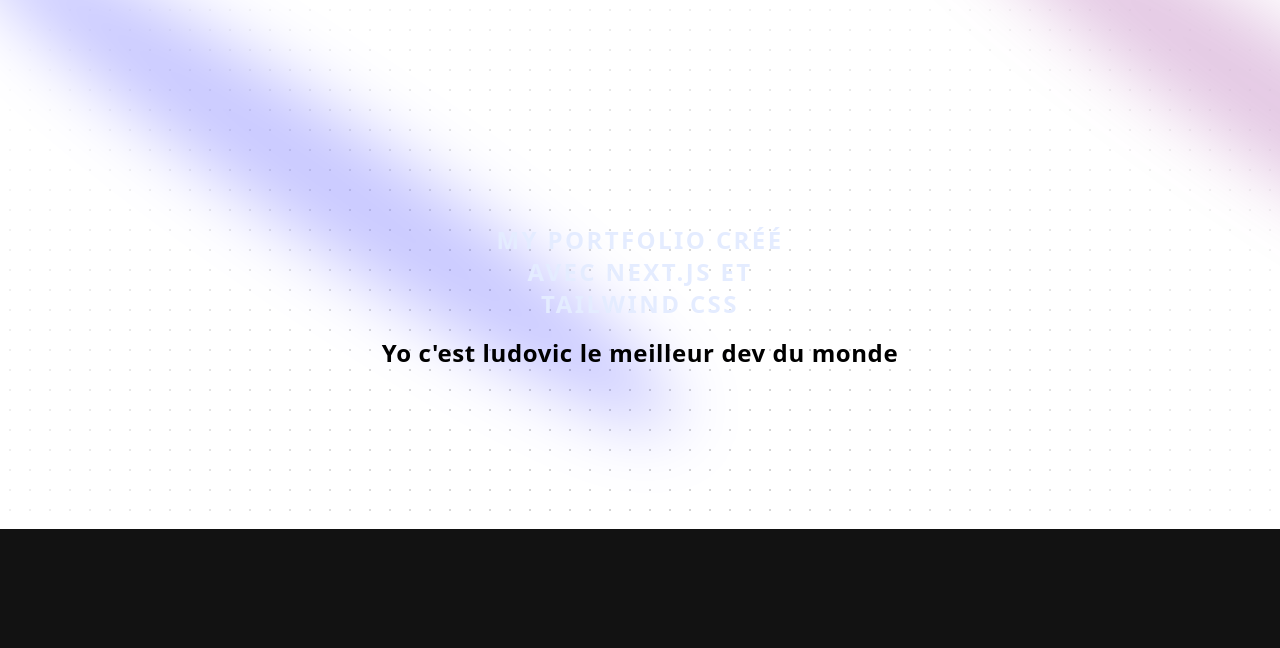
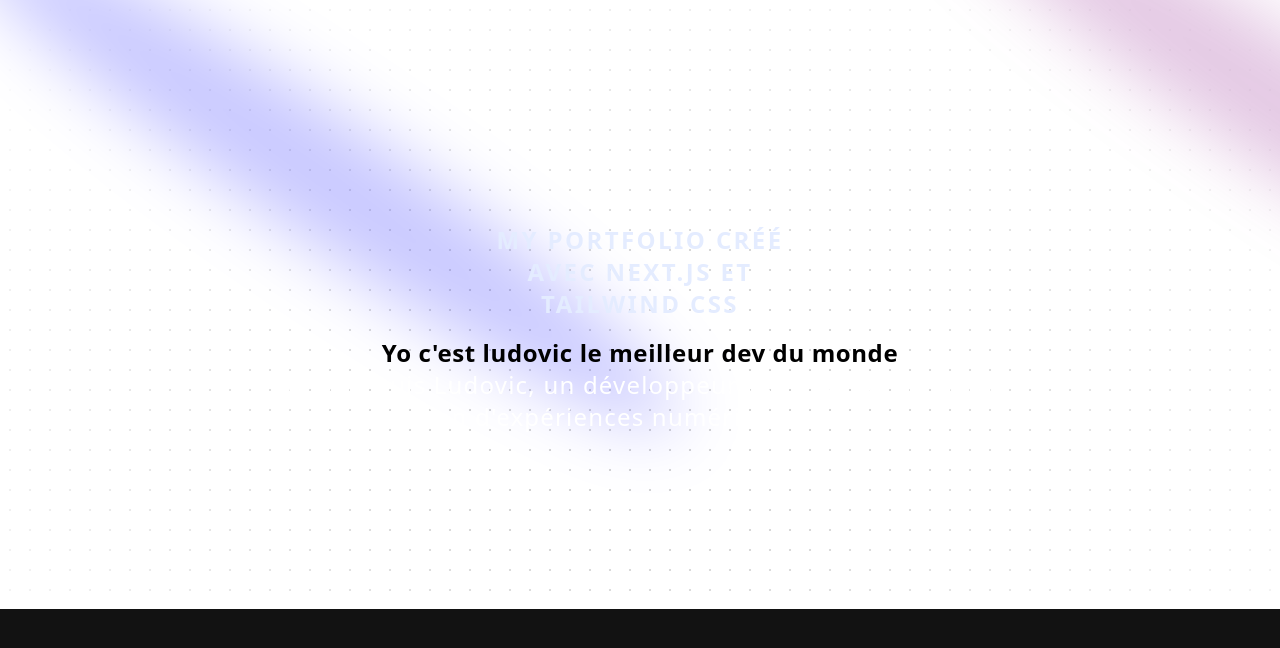
Before and after one commit to Pirodax/myportfolionextjs, a Next.js app: page / in a window 1280 px wide. Shown: the top 648 px of the page. Built offline with nearby package versions, Linux system fonts and the light colour scheme.

Commit message:
save avant debugage sur back ground et pause

```diff
--- a/components/Hero.tsx
+++ b/components/Hero.tsx
@@ -42,7 +42,10 @@
                 <h2 className = "uppercase tracking-widest text-2xl font-bold text-center text-blue-100 max-w-80">
                    My Portfolio créé avec Next.js et Tailwind CSS
                 </h2>
-                <TextGenerateEffectDemo/>
+                <TextGenerateEffectDemo/> {/* Text animation effect  qui se trouve dans components*/}
+                <p className = "text-center md:tracking-wider text-sm mb-4 md:text-lg lg:text-2xl">
+                    hello, je suis Ludovic, un développeur web passionné par la création d'expériences numériques uniques.
+                </p>
             </div>
 
         </div>
```
